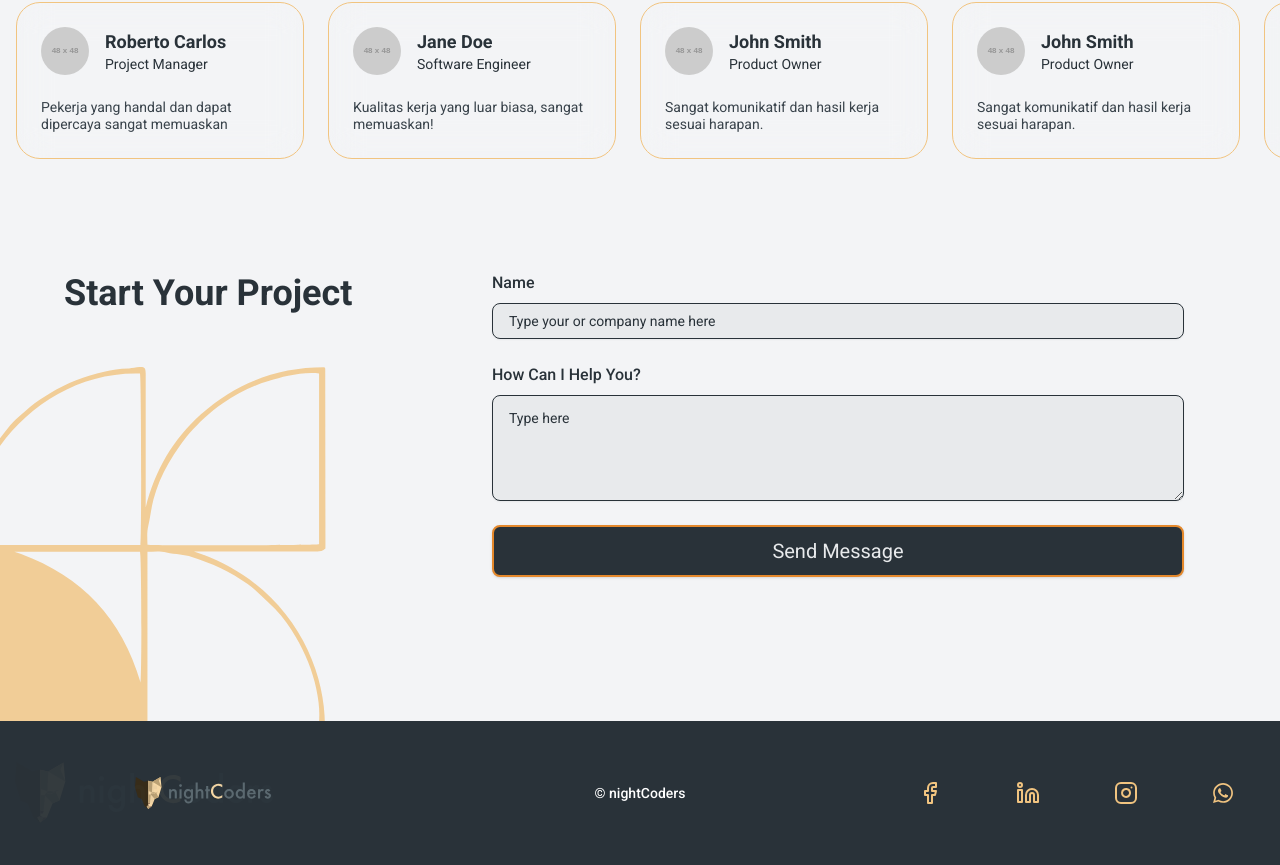
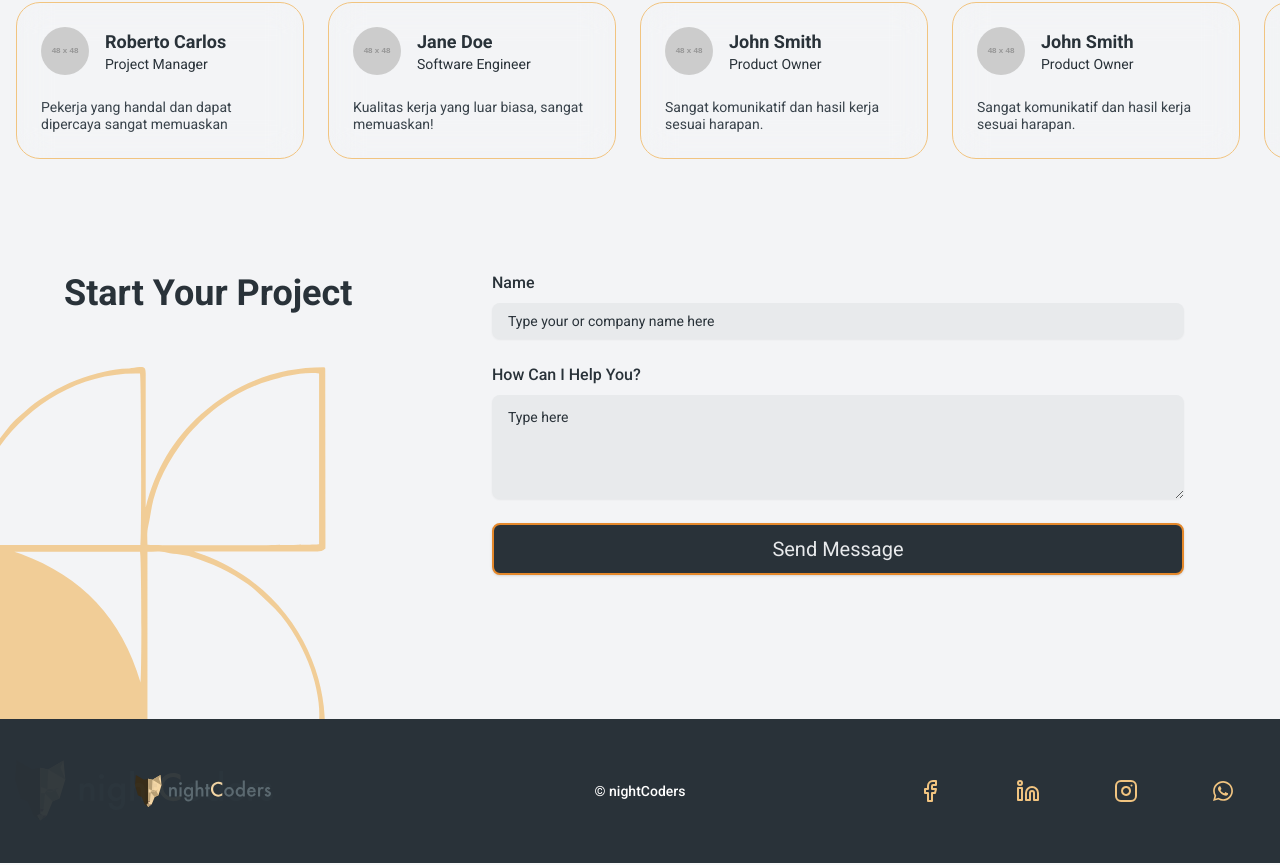
Before and after one commit to nightcoders-studio/landing-page, a React (Vite) app: page / in a window 1280 px wide. Shown: the part 3764-4629 px from the top of the page. Built offline with nearby package versions, Linux system fonts and the light colour scheme.

Commit message:
update border input & textarea

```diff
--- a/src/App.css
+++ b/src/App.css
@@ -91,7 +91,7 @@
   transition: border-color 0.25s;
 }
 button:hover {
-  border-color: #646cff;
+  /* border-color: #646cff; */
 }
 button:focus,
 button:focus-visible {
--- a/src/components/ui/input.jsx
+++ b/src/components/ui/input.jsx
@@ -7,7 +7,7 @@
     (<input
       type={type}
       className={cn(
-        "flex h-9 w-full rounded-md border border-input bg-transparent px-3 py-1 text-base shadow-sm transition-colors file:border-0 file:bg-transparent file:text-sm file:font-medium file:text-foreground placeholder:text-muted-foreground focus-visible:outline-none focus-visible:ring-1 focus-visible:ring-ring disabled:cursor-not-allowed disabled:opacity-50 md:text-sm",
+        "flex h-9 w-full rounded-md bg-transparent px-3 py-1 text-base shadow-sm transition-colors file:border-0 file:bg-transparent file:text-sm file:font-medium file:text-foreground placeholder:text-muted-foreground focus-visible:outline-none focus-visible:ring-1 focus-visible:ring-ring disabled:cursor-not-allowed disabled:opacity-50 md:text-sm",
         className
       )}
       ref={ref}
--- a/src/components/ui/textarea.jsx
+++ b/src/components/ui/textarea.jsx
@@ -6,7 +6,7 @@
   return (
     (<textarea
       className={cn(
-        "flex min-h-[60px] w-full rounded-md border border-input bg-transparent px-3 py-2 text-base shadow-sm placeholder:text-muted-foreground focus-visible:outline-none focus-visible:ring-1 focus-visible:ring-ring disabled:cursor-not-allowed disabled:opacity-50 md:text-sm",
+        "flex min-h-[60px] w-full rounded-md  bg-transparent px-3 py-2 text-base shadow-sm placeholder:text-muted-foreground focus-visible:outline-none focus-visible:ring-1 focus-visible:ring-ring disabled:cursor-not-allowed disabled:opacity-50 md:text-sm",
         className
       )}
       ref={ref}
```
